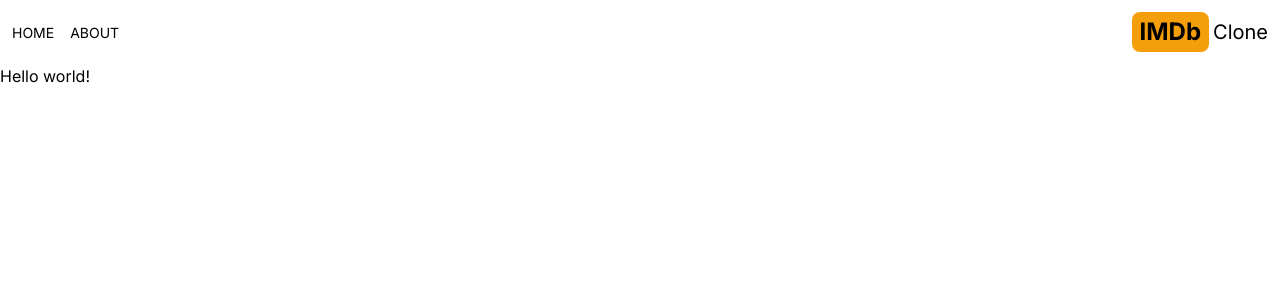
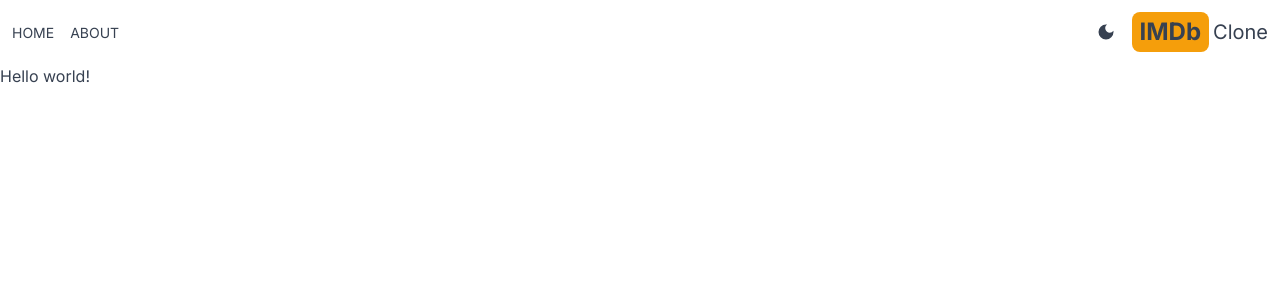
Before and after one commit to martinslerums/imdb-like-replica, a Next.js app: page / in a window 1280 px wide. Shown: the top 300 px of the page. Built offline with nearby package versions, Linux system fonts and the light colour scheme.

Commit message:
feat: add dark mode

```diff
--- a/app/layout.tsx
+++ b/app/layout.tsx
@@ -1,7 +1,9 @@
 import type { Metadata } from "next";
 import { Inter } from "next/font/google";
 import "./globals.css";
+
 import Header from "@/components/Header";
+import Providers from "@/components/Providers";
 
 const inter = Inter({ subsets: ["latin"] });
 
@@ -18,8 +20,10 @@
   return (
     <html lang="en">
       <body className={inter.className}>
-        <Header />
-        {children}
+        <Providers>
+          <Header />
+          {children}
+        </Providers>
       </body>
     </html>
   );
--- /dev/null
+++ b/components/DarkModeSwitch.tsx
@@ -0,0 +1,33 @@
+"use client";
+
+import { MdLightMode, MdDarkMode } from "react-icons/md";
+import { useTheme } from "next-themes";
+import { useEffect, useState } from "react";
+
+const DarkModeSwitch = () => {
+  const { theme, setTheme, systemTheme } = useTheme();
+  const [mounted, setMounted] = useState(false);
+
+  useEffect(() => setMounted(true), []);
+
+  const currentTheme = theme === "system" ? systemTheme : theme;
+
+  return (
+    <div>
+      {mounted &&
+        (currentTheme === "dark" ? (
+          <MdLightMode
+            onClick={() => setTheme("light")}
+            className=" text-xl cursor-pointer hover:text-amber-500"
+          />
+        ) : (
+          <MdDarkMode
+            onClick={() => setTheme("dark")}
+            className=" text-xl cursor-pointer hover:text-amber-500"
+          />
+        ))}
+    </div>
+  );
+};
+
+export default DarkModeSwitch;
--- a/components/Header.tsx
+++ b/components/Header.tsx
@@ -1,7 +1,8 @@
-import Link from "next/link"
-import MenuItem from "./MenuItem"
-import { AiFillHome } from "react-icons/ai"
-import { BsFillInfoCircleFill } from "react-icons/bs"
+import Link from "next/link";
+import MenuItem from "./MenuItem";
+import { AiFillHome } from "react-icons/ai";
+import { BsFillInfoCircleFill } from "react-icons/bs";
+import DarkModeSwitch from "./DarkModeSwitch";
 
 const Header = () => {
   return (
@@ -10,12 +11,17 @@
         <MenuItem title="home" address="/" Icon={AiFillHome} />
         <MenuItem title="about" address="/about" Icon={BsFillInfoCircleFill} />
       </div>
-      <Link href="/" className="flex gap-1 items-center">
-        <span className="text-2xl font-bold bg-amber-500 py-1 px-2 rounded-lg">IMDb</span>
-        <span className="text-xl hidden sm:inline">Clone</span>
-      </Link>
+      <div className="flex items-center gap-4">
+        <DarkModeSwitch />
+        <Link href="/" className="flex gap-1 items-center">
+          <span className="text-2xl font-bold bg-amber-500 py-1 px-2 rounded-lg">
+            IMDb
+          </span>
+          <span className="text-xl hidden sm:inline">Clone</span>
+        </Link>
+      </div>
     </div>
-  )
-}
+  );
+};
 
-export default Header
+export default Header;
--- /dev/null
+++ b/components/Providers.tsx
@@ -0,0 +1,20 @@
+"use client";
+
+import { ThemeProvider } from "next-themes";
+import { ReactNode } from "react";
+
+type ProvidersProps = {
+  children: ReactNode;
+};
+
+const Providers = ({ children }: ProvidersProps) => {
+  return (
+    <ThemeProvider defaultTheme="system" attribute="class">
+      <div className="text-gray-700 dark:text-gray-200 dark:bg-gray-700 min-h-screen select-none transition-colors duration-300">
+        {children}
+      </div>
+    </ThemeProvider>
+  );
+};
+
+export default Providers;
--- a/package.json
+++ b/package.json
@@ -10,6 +10,7 @@
   },
   "dependencies": {
     "next": "14.2.1",
+    "next-themes": "^0.3.0",
     "react": "^18",
     "react-dom": "^18",
     "react-icons": "^5.1.0"
--- a/tailwind.config.ts
+++ b/tailwind.config.ts
@@ -16,5 +16,6 @@
     },
   },
   plugins: [],
+  darkMode: 'class',
 };
 export default config;
```
Also changed, not shown: 1 other file (tests, documents, lock files or other folders).
